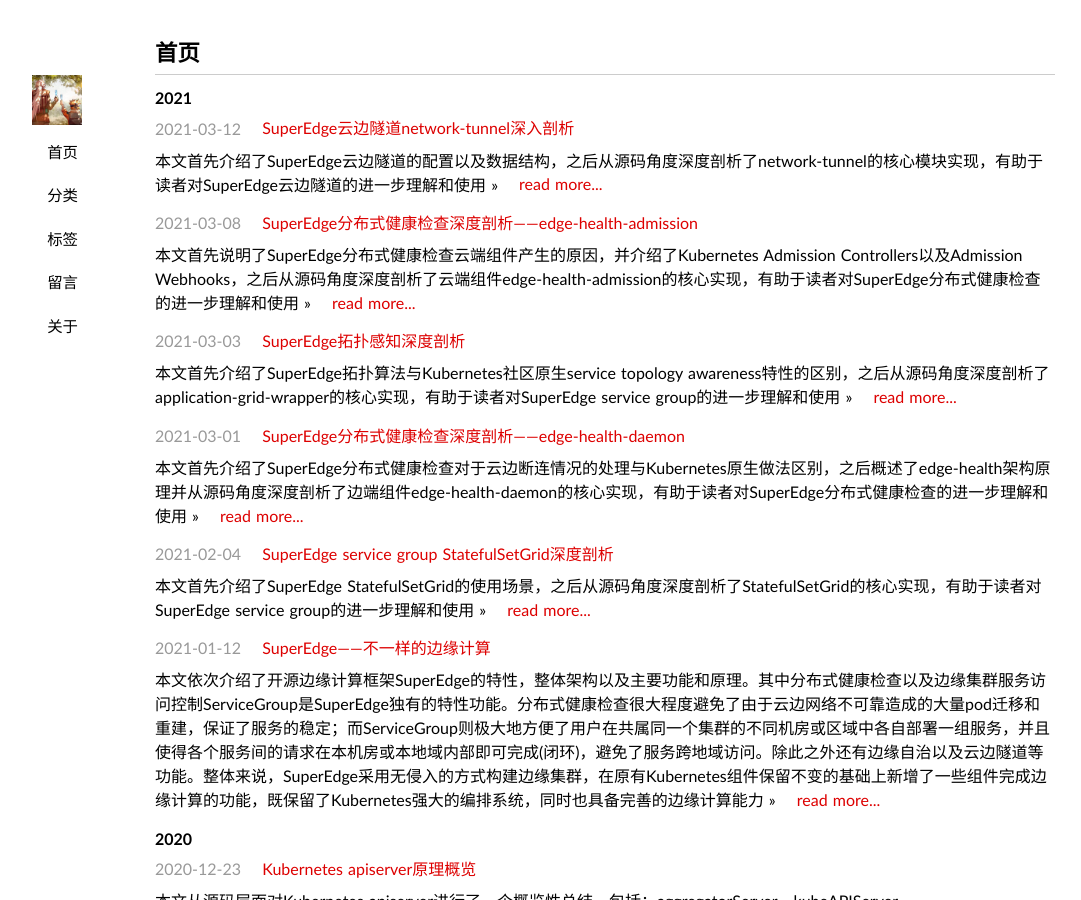
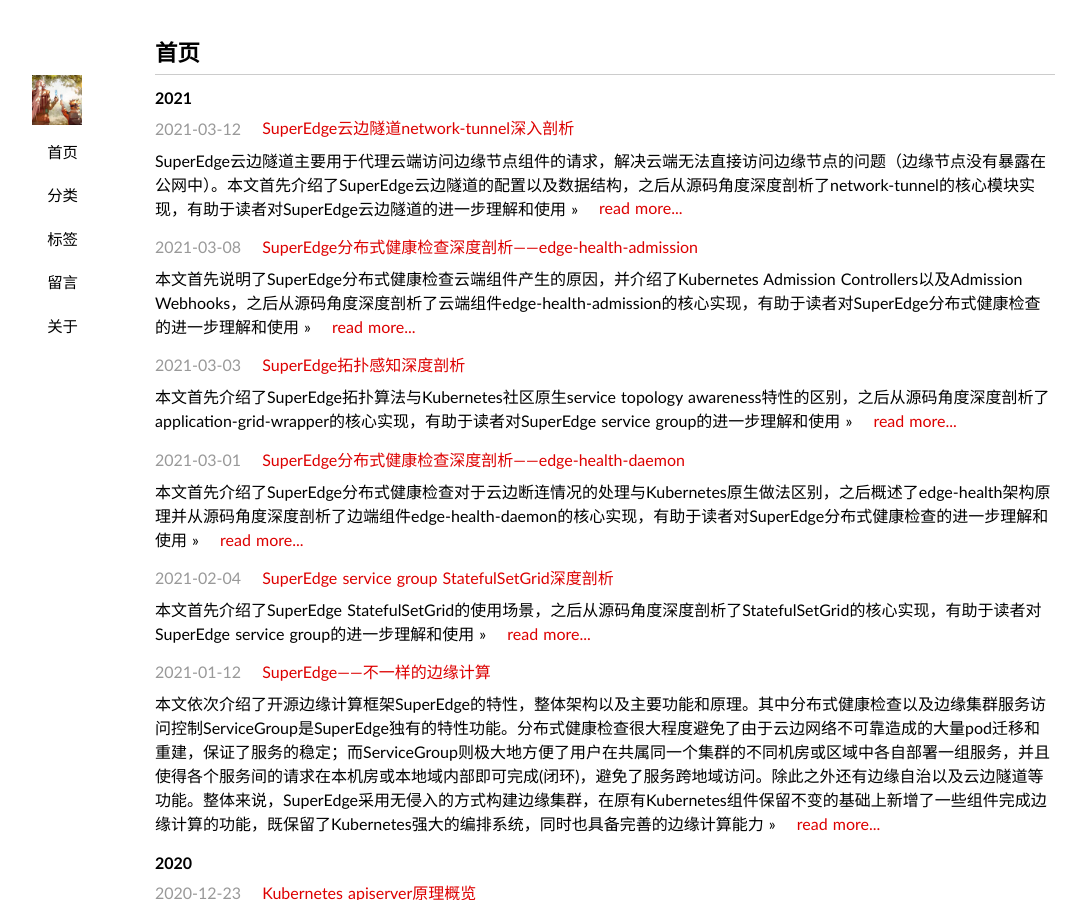
Before and after one commit to duyanghao/duyanghao.github.io, a Jekyll site: the page built from index.html, in a window 1280 px wide and 900 px high. Shown: the whole window, without its empty margins (35-1116 px from the left). Built offline with Jekyll 4.4.1, drawn with Linux system fonts in a browser that asks for light colours; some web fonts are replaced; the list of posts is cut into pages by our own code; comment, search, counter and statistics services are not loaded.

Commit message:
update superedge introsush
Signed-off-by: duyanghao <1294057873@qq.com>

```diff
--- a/_posts/2021-2-15-superedge-tunnel.md
+++ b/_posts/2021-2-15-superedge-tunnel.md
@@ -4,7 +4,7 @@
 date: 2021-3-12 19:10:31
 category: 技术
 tags: Kubernetes SuperEdge
-excerpt: 本文首先介绍了SuperEdge云边隧道的配置以及数据结构，之后从源码角度深度剖析了network-tunnel的核心模块实现，有助于读者对SuperEdge云边隧道的进一步理解和使用
+excerpt: SuperEdge云边隧道主要用于代理云端访问边缘节点组件的请求，解决云端无法直接访问边缘节点的问题（边缘节点没有暴露在公网中）。本文首先介绍了SuperEdge云边隧道的配置以及数据结构，之后从源码角度深度剖析了network-tunnel的核心模块实现，有助于读者对SuperEdge云边隧道的进一步理解和使用
 ---
 
 Table of Contents
```
